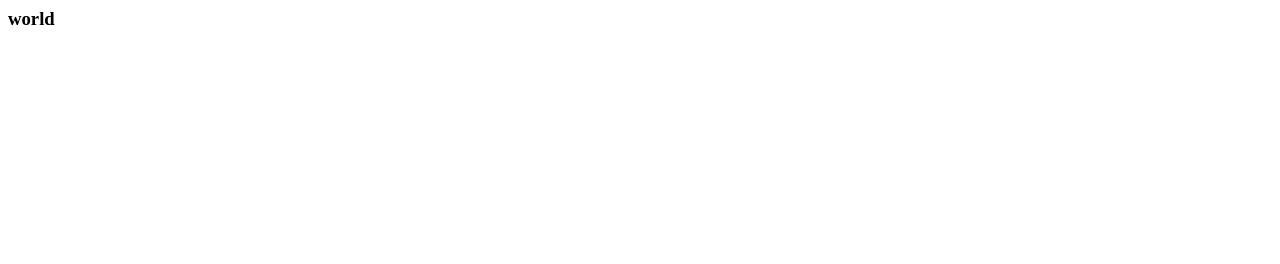
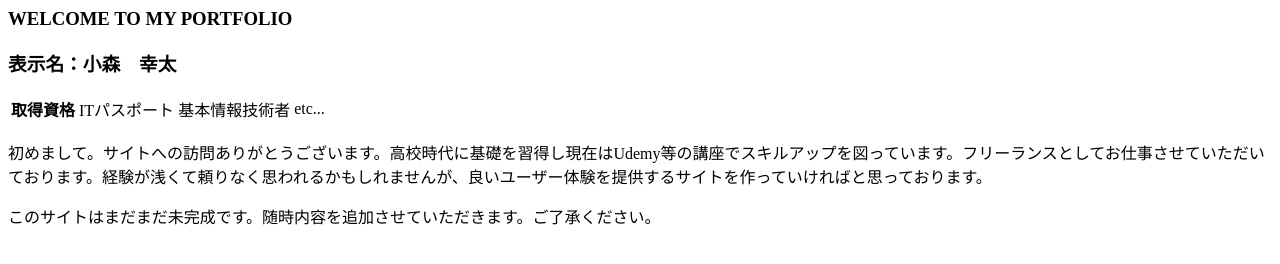
Before and after one commit to ibuki39/Myportfolio, a plain HTML site: page index.html in a window 1280 px wide. Drawn offline with Linux system fonts and the light colour scheme.

Commit message:
最低限の表示内容の作成

```diff
--- a/index.html
+++ b/index.html
@@ -1,8 +1,24 @@
 <html>
     <head>
-        <title>hello</title>
+        <meta http-equiv="Content-Type" content="text/html;charset=UTF-8">
+        <meta http-equiv="X-UA-Compatible" content="ie=edge">
+
+        <title>myportfolio</title>
     </head>
     <body>
-        <h3>world</h3>
+        <h3>WELCOME TO MY PORTFOLIO</h3>
+        <h3>表示名：小森　幸太</h3>
+        <table>
+            <th>取得資格</th>
+            <td>ITパスポート</td>
+            <td>基本情報技術者</td>
+            <td>etc...</td>
+        </table>
+        <p>
+            初めまして。サイトへの訪問ありがとうございます。高校時代に基礎を習得し現在はUdemy等の講座でスキルアップを図っています。フリーランスとしてお仕事させていただいております。経験が浅くて頼りなく思われるかもしれませんが、良いユーザー体験を提供するサイトを作っていければと思っております。
+        </p>
+        <p>
+            このサイトはまだまだ未完成です。随時内容を追加させていただきます。ご了承ください。
+        </p>
     </body>
 </html>
```
